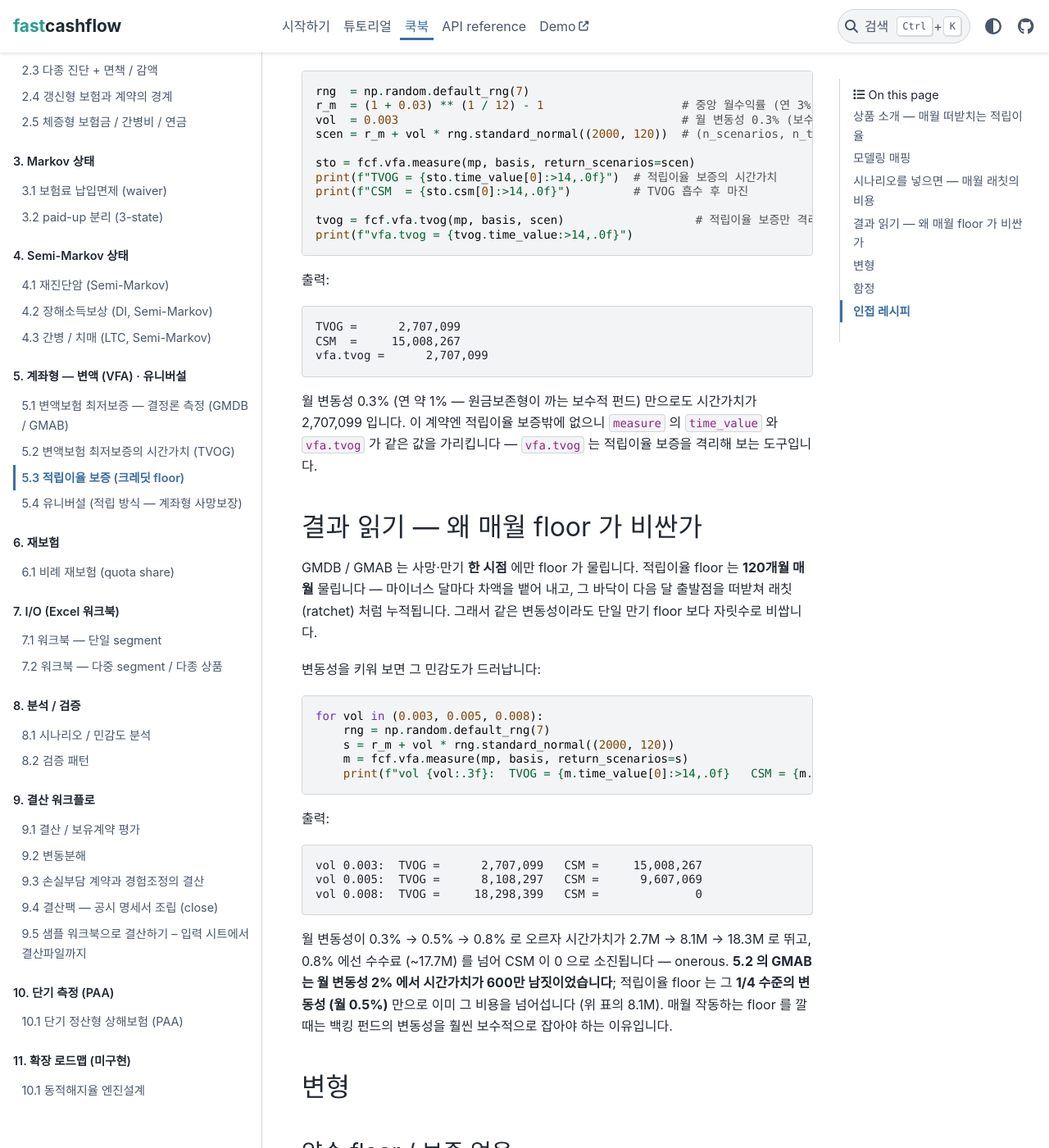
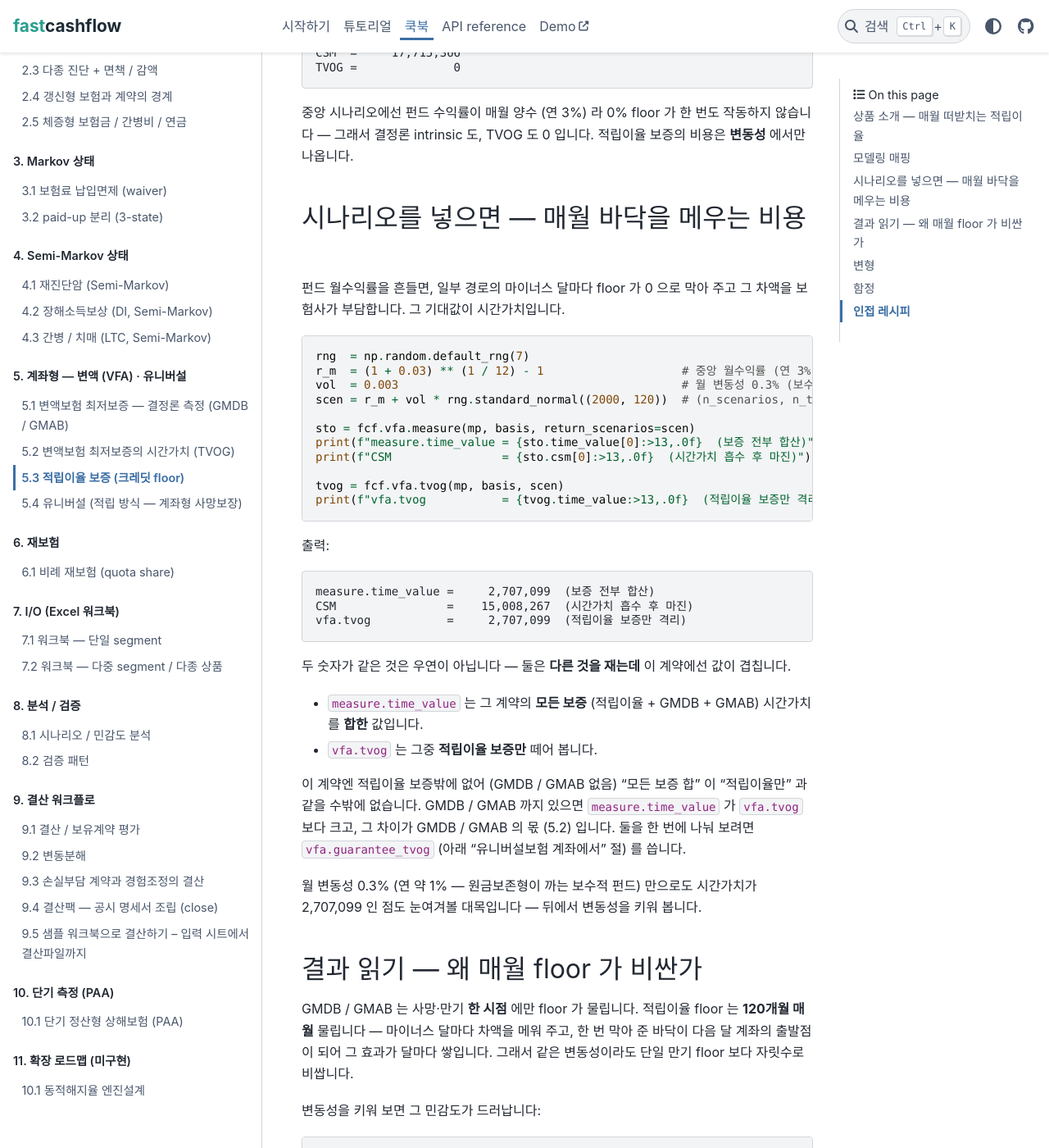
Before and after one commit to seokhoonj/fastcashflow, a Sphinx documentation site: the page built from docs/cookbook/variable/crediting-floor.md, in a window 1280 px wide and 1400 px high, scrolled down 2559 px. Shown: the whole window at 82% size. Built offline with Sphinx 7.4.7 and the PyData theme 0.15.4, drawn with Linux system fonts in a browser that asks for light colours; some of the changed text lies outside the part shown.

Commit message:
docs: clarify the crediting-floor chapter (floor concept, TVOG vs vfa.tvog)
Add an upfront note explaining what a floor is (a lower bound; GMDB/GMAB/crediting
are all floors). Distinguish measure.time_value (all guarantees summed) from vfa.tvog
(the crediting floor isolated) -- they coincide only because this contract has no
GMDB/GMAB -- and relabel the example so the two are not two identical unexplained
numbers. Replace the loanword 'ratchet' with a plain description, and rewrite the
0.0-vs-no-guarantee note into a clearer standalone warning.

````diff
--- a/docs/cookbook/variable/crediting-floor.md
+++ b/docs/cookbook/variable/crediting-floor.md
@@ -12,11 +12,22 @@
   같은 변동성에서 시간가치가 자릿수로 커지는 이유
 ```
 
+```{admonition} "floor" 가 뭔가 — 먼저 한 줄로
+:class: note
+
+**floor (바닥 / 하한선)** 는 어떤 값이 그 아래로는 못 내려가게 막아 주는 최저선
+입니다. 보증은 전부 이 floor 의 한 형태입니다 — 사망보험금이 계좌가치 아래로 못
+내려가게 막으면 (GMDB), 만기금이 못 내려가게 막으면 (GMAB), 그리고 이 챕터처럼
+**매월 적립이율** 이 못 내려가게 막으면 (크레딧 floor). 보험사는 그 바닥을 메워
+주는 대신 비용을 집니다 — 그 비용이 이 챕터의 주제입니다.
+```
+
 [5.1](gmdb-gmab) · [5.2](gmdb-gmab-tvog) 의 GMDB / GMAB 는 사망·만기 **한 시점**
-에 `max(계좌가치, 보증액)` 을 지급하는 floor 였습니다. 변액에는 세 번째 보증이
-흔히 붙습니다 — **최저적립이율 보증** (크레딧 floor): 계좌가치 **자체** 를 매월
-떠받칩니다. 앞 두 챕터는 이 보증을 일부러 꺼 뒀고 (GMDB / GMAB 만), 이 챕터가
-그것만 따로 다룹니다.
+에 `max(계좌가치, 보증액)` 을 지급하는 floor 였습니다 — 그 한 시점에 계좌가
+보증액 아래면 그 차액을 보험사가 메웁니다. 변액에는 세 번째 보증이 흔히 붙습니다
+— **최저적립이율 보증** (크레딧 floor): 한 시점이 아니라 계좌가치 **자체** 를
+**매월** 떠받칩니다. 앞 두 챕터는 이 보증을 일부러 꺼 뒀고 (GMDB / GMAB 만), 이
+챕터가 그것만 따로 다룹니다.
 
 ## 상품 소개 — 매월 떠받치는 적립이율
 
@@ -49,14 +60,16 @@
     합산하는 것과 달리, 적립이율 보증을 격리)
 ```
 
-```{admonition} `0.0` 과 "미설정" 은 다르다 — 5.1 의 공통 원리
-:class: note
+```{admonition} 주의 — `0.0` 은 "보증 없음" 이 아니다
+:class: warning
 
-금액 보증 (GMDB / GMAB) 은 `0` 이 자연스러운 "작동하지 않는 바닥" 이라 `0 = 보증
-없음`. 적립이율은 수익률이 음수가 될 수 있어 `0` 이 **진짜 0% 바닥** 이라,
-"보증 없음" 은 0 이 아닌 별도 값 (`fcf.NO_GUARANTEE_RATE`) 으로 표시합니다.
-왜 그런지는 [5.1 의 "보증 없음은 어떻게 표현하나"](gmdb-gmab) 절에서 세 보증을
-한꺼번에 정리합니다.
+적립이율 보증에서 `minimum_crediting_rate = 0.0` 은 **진짜 0% 바닥** 입니다 (손실
+난 달에도 계좌가 안 줄어드는 원금보존 보증). "보증을 끈다" 는 뜻이 아닙니다 —
+보증을 끄려면 인자를 생략하거나 `fcf.NO_GUARANTEE_RATE` 를 씁니다.
+
+GMDB / GMAB 의 보증액은 `0` 이 곧 "작동 안 함" 이라 `0 = 보증 없음` 이지만,
+적립이율은 수익률이 음수가 될 수 있어 `0` 자체가 의미 있는 바닥이므로 규칙이
+반대가 됩니다.
 ```
 
 ## 한 계약 — 0% floor 의 결정론 측정
@@ -109,7 +122,7 @@
 작동하지 않습니다 — 그래서 결정론 intrinsic 도, TVOG 도 0 입니다. 적립이율 보증의
 비용은 **변동성** 에서만 나옵니다.
 
-## 시나리오를 넣으면 — 매월 래칫의 비용
+## 시나리오를 넣으면 — 매월 바닥을 메우는 비용
 
 펀드 월수익률을 흔들면, 일부 경로의 마이너스 달마다 floor 가 0 으로 막아 주고
 그 차액을 보험사가 부담합니다. 그 기대값이 시간가치입니다.
@@ -121,32 +134,42 @@
 scen = r_m + vol * rng.standard_normal((2000, 120))  # (n_scenarios, n_time)
 
 sto = fcf.vfa.measure(mp, basis, return_scenarios=scen)
-print(f"TVOG = {sto.time_value[0]:>14,.0f}")  # 적립이율 보증의 시간가치
-print(f"CSM  = {sto.csm[0]:>14,.0f}")         # TVOG 흡수 후 마진
+print(f"measure.time_value = {sto.time_value[0]:>13,.0f}  (보증 전부 합산)")
+print(f"CSM                = {sto.csm[0]:>13,.0f}  (시간가치 흡수 후 마진)")
 
-tvog = fcf.vfa.tvog(mp, basis, scen)                   # 적립이율 보증만 격리
-print(f"vfa.tvog = {tvog.time_value:>14,.0f}")
+tvog = fcf.vfa.tvog(mp, basis, scen)
+print(f"vfa.tvog           = {tvog.time_value:>13,.0f}  (적립이율 보증만 격리)")
 ```
 
 출력:
 
 ```text
-TVOG =      2,707,099
-CSM  =     15,008,267
-vfa.tvog =      2,707,099
+measure.time_value =     2,707,099  (보증 전부 합산)
+CSM                =    15,008,267  (시간가치 흡수 후 마진)
+vfa.tvog           =     2,707,099  (적립이율 보증만 격리)
 ```
 
+두 숫자가 같은 것은 우연이 아닙니다 — 둘은 **다른 것을 재는데** 이 계약에선 값이
+겹칩니다.
+
+- `measure.time_value` 는 그 계약의 **모든 보증** (적립이율 + GMDB + GMAB) 시간가치를
+  **합한** 값입니다.
+- `vfa.tvog` 는 그중 **적립이율 보증만** 떼어 봅니다.
+
+이 계약엔 적립이율 보증밖에 없어 (GMDB / GMAB 없음) "모든 보증 합" 이 "적립이율만"
+과 같을 수밖에 없습니다. GMDB / GMAB 까지 있으면 `measure.time_value` 가
+`vfa.tvog` 보다 크고, 그 차이가 GMDB / GMAB 의 몫 (5.2) 입니다. 둘을 한 번에
+나눠 보려면 `vfa.guarantee_tvog` (아래 "유니버설보험 계좌에서" 절) 를 씁니다.
+
 월 변동성 0.3% (연 약 1% — 원금보존형이 까는 보수적 펀드) 만으로도 시간가치가
-2,707,099 입니다. 이 계약엔 적립이율 보증밖에 없으니 `measure` 의 `time_value`
-와 `vfa.tvog` 가 같은 값을 가리킵니다 — `vfa.tvog` 는 적립이율 보증을 격리해
-보는 도구입니다.
+2,707,099 인 점도 눈여겨볼 대목입니다 — 뒤에서 변동성을 키워 봅니다.
 
 ## 결과 읽기 — 왜 매월 floor 가 비싼가
 
 GMDB / GMAB 는 사망·만기 **한 시점** 에만 floor 가 물립니다. 적립이율 floor 는
-**120개월 매월** 물립니다 — 마이너스 달마다 차액을 뱉어 내고, 그 바닥이 다음 달
-출발점을 떠받쳐 래칫 (ratchet) 처럼 누적됩니다. 그래서 같은 변동성이라도 단일
-만기 floor 보다 자릿수로 비쌉니다.
+**120개월 매월** 물립니다 — 마이너스 달마다 차액을 메워 주고, 한 번 막아 준 바닥이
+다음 달 계좌의 출발점이 되어 그 효과가 달마다 쌓입니다. 그래서 같은 변동성이라도
+단일 만기 floor 보다 자릿수로 비쌉니다.
 
 변동성을 키워 보면 그 민감도가 드러납니다:
 
@@ -264,10 +287,11 @@
 
 ### 함정 1 — 월 floor 와 연 floor 는 다르다
 
-엔진의 적립이율 보증은 **매월** `max(월수익률, 월보증이율)` 로 작동하는 월 래칫
-입니다. 실무의 "연 최저보증이율" 처럼 한 해 안에서 손익을 상계한 뒤 연말에 한 번
-보는 보증과는 비용이 크게 다릅니다 (월 래칫이 훨씬 비쌈). 백킹 펀드 변동성과
-보증 수준을 그 전제 위에서 잡으세요.
+엔진의 적립이율 보증은 **매월** `max(월수익률, 월보증이율)` 로 작동하는 월 단위
+바닥입니다. 실무의 "연 최저보증이율" 처럼 한 해 안에서 손익을 상계한 뒤 연말에 한
+번 보는 보증과는 비용이 크게 다릅니다 (매월 막아 주는 쪽이 훨씬 비쌈 — 손익 상계
+없이 손실 난 달마다 바닥을 메우니까). 백킹 펀드 변동성과 보증 수준을 그 전제 위에서
+잡으세요.
 
 ### 함정 2 — `0.0` 은 끄는 값이 아니다
 
````
